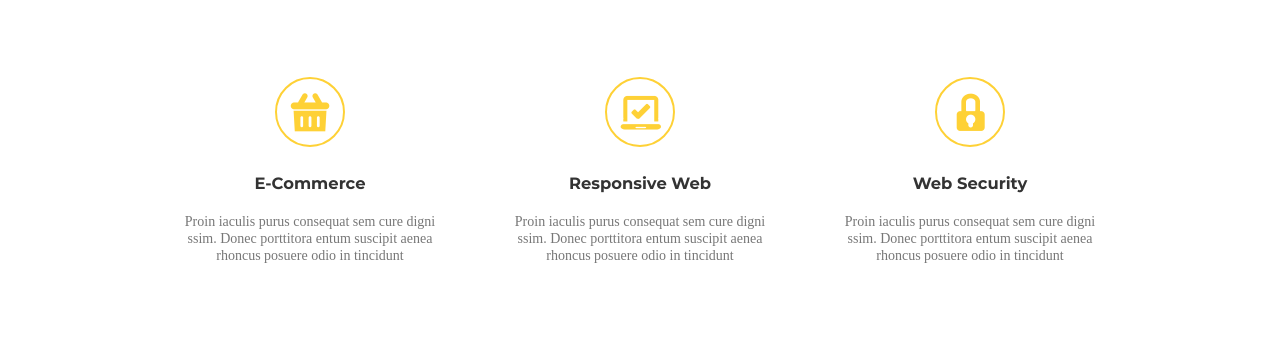
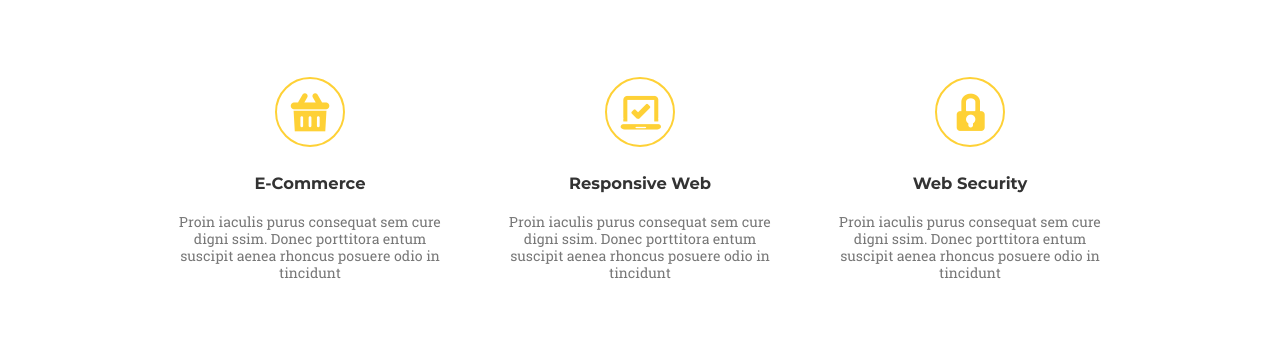
Before and after one commit to dbesedin13/goit-fe-course, a plain HTML site: page homework_7/assets/index.html in a window 1280 px wide. Shown: the part 287-648 px from the top of the page. Drawn offline with Linux system fonts and the light colour scheme; files that its build step writes are made by us from their sources; files whose address does not match are found by name; a web font is replaced by a local one.

Commit message:
homework #7 done

```diff
--- a/homework_7/assets/index.html
+++ b/homework_7/assets/index.html
@@ -5,7 +5,7 @@
   <meta charset="UTF-8">
   <meta name="viewport" content="width=device-width, initial-scale=1.0">
   <meta http-equiv="X-UA-Compatible" content="ie=edge">
-  <link rel="stylesheet" href="./assets/css/style.css">
+  <link rel="stylesheet" href="../assets/css/style.css">
   <title>Homework7</title>
 </head>
 
```
